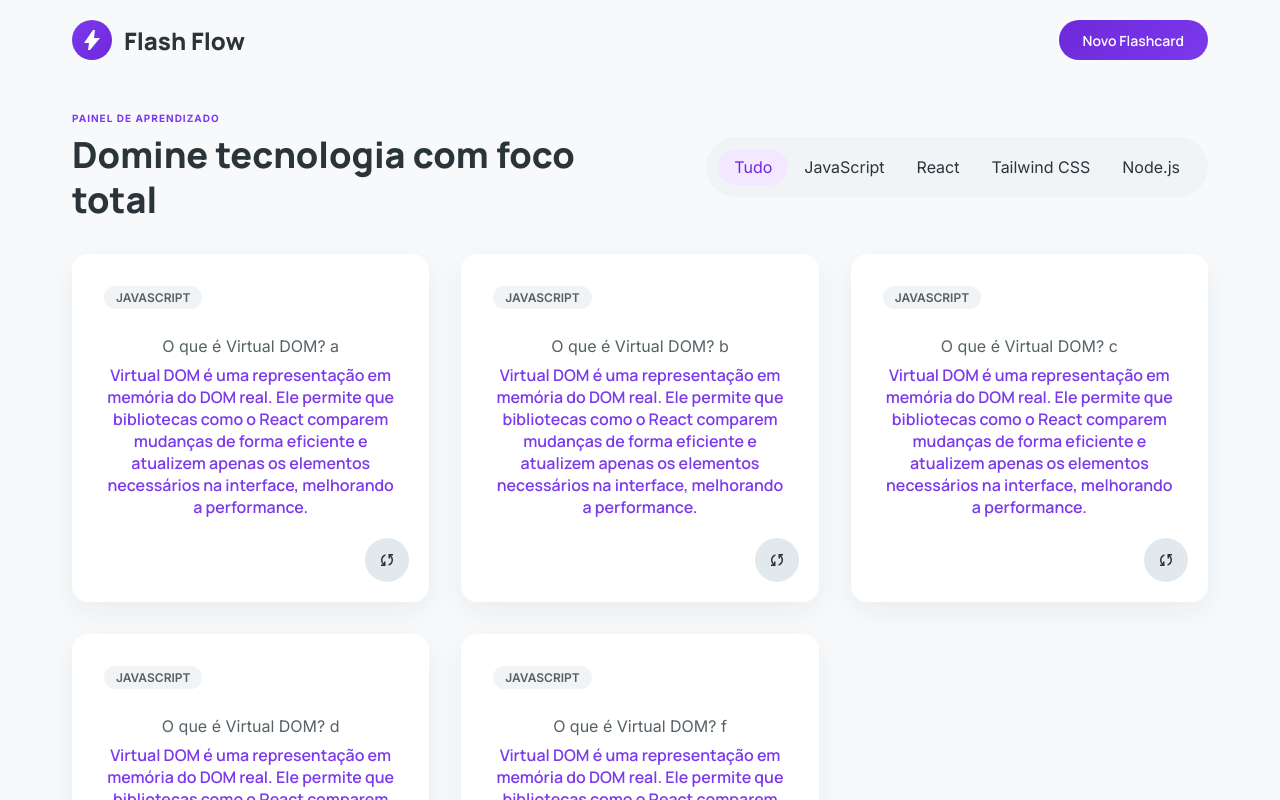
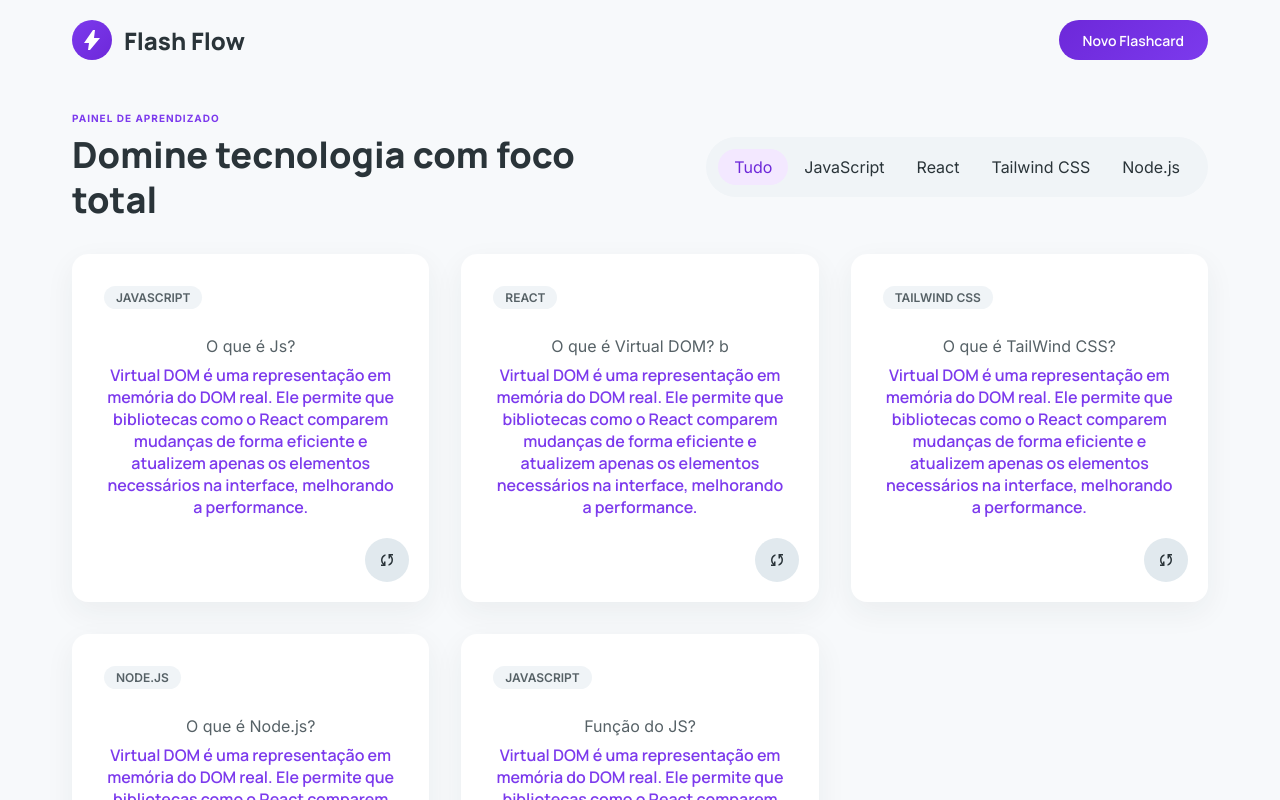
Before and after one commit to PhelypMunuera/flash-flow, a React (Vite) app: page / in a window 1280 px wide. Shown: the top 800 px of the page. Built offline with nearby package versions, Linux system fonts and the light colour scheme.

Commit message:
chore: mock

```diff
--- a/src/components/CardsSection/mock.ts
+++ b/src/components/CardsSection/mock.ts
@@ -8,27 +8,27 @@ import type { FlashcardType } from '../../types/flashcard'
   export const cards: FlashcardType[] = [
     {
       category: "JavaScript",
-      question: "O que é Virtual DOM? a",
+      question: "O que é Js?",
+      answer: "Virtual DOM é uma representação em memória do DOM real. Ele permite que bibliotecas como o React comparem mudanças de forma eficiente e atualizem apenas os elementos necessários na interface, melhorando a performance.",
+    },
+    {
+      category: "React",
+      question: "O que é Virtual DOM? b",
+      answer: "Virtual DOM é uma representação em memória do DOM real. Ele permite que bibliotecas como o React comparem mudanças de forma eficiente e atualizem apenas os elementos necessários na interface, melhorando a performance.",
+    },
+    {
+      category: "Tailwind CSS",
+      question: "O que é TailWind CSS?",
+      answer: "Virtual DOM é uma representação em memória do DOM real. Ele permite que bibliotecas como o React comparem mudanças de forma eficiente e atualizem apenas os elementos necessários na interface, melhorando a performance.",
+    },
+    {
+      category: "Node.js",
+      question: "O que é Node.js?",
       answer: "Virtual DOM é uma representação em memória do DOM real. Ele permite que bibliotecas como o React comparem mudanças de forma eficiente e atualizem apenas os elementos necessários na interface, melhorando a performance.",
     },
     {
       category: "JavaScript",
-      question: "O que é Virtual DOM? b",
-      answer: "Virtual DOM é uma representação em memória do DOM real. Ele permite que bibliotecas como o React comparem mudanças de forma eficiente e atualizem apenas os elementos necessários na interface, melhorando a performance.",
-    },
-    {
-      category: "JavaScript",
-      question: "O que é Virtual DOM? c",
-      answer: "Virtual DOM é uma representação em memória do DOM real. Ele permite que bibliotecas como o React comparem mudanças de forma eficiente e atualizem apenas os elementos necessários na interface, melhorando a performance.",
-    },
-    {
-      category: "JavaScript",
-      question: "O que é Virtual DOM? d",
-      answer: "Virtual DOM é uma representação em memória do DOM real. Ele permite que bibliotecas como o React comparem mudanças de forma eficiente e atualizem apenas os elementos necessários na interface, melhorando a performance.",
-    },
-    {
-      category: "JavaScript",
-      question: "O que é Virtual DOM? f",
+      question: "Função do JS?",
       answer: "Virtual DOM é uma representação em memória do DOM real. Ele permite que bibliotecas como o React comparem mudanças de forma eficiente e atualizem apenas os elementos necessários na interface, melhorando a performance.",
     },
 
```
